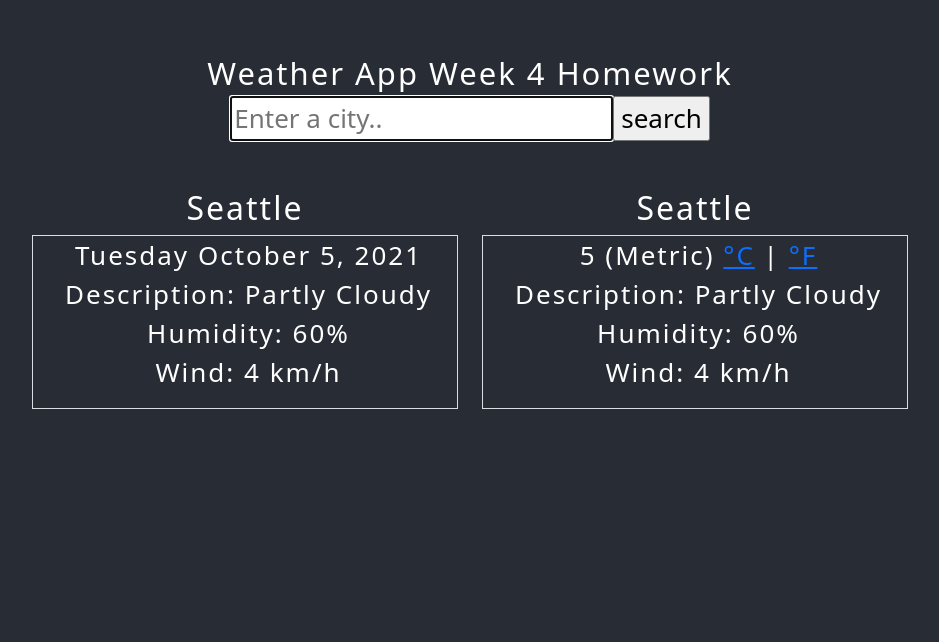
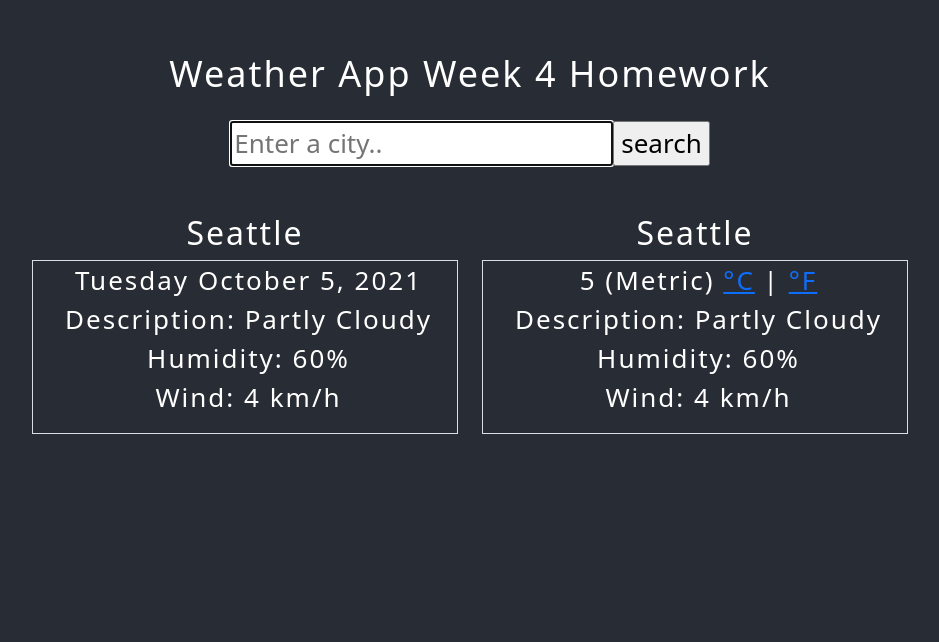
Before and after one commit to Giggles999/weather-react, a React (Create React App) app: page / in a window 1280 px wide. Shown: the part 158-800 px from the top of the page, without its empty margins (170-1109 px from the left). Built offline with nearby package versions, Linux system fonts and the light colour scheme.

Commit message:
Clean up CSS files

```diff
--- a/src/App.css
+++ b/src/App.css
@@ -13,6 +13,7 @@
   color: white;
   font-weight: 100;
   letter-spacing: 2px;
+
 }
 
 .App-body {
@@ -21,27 +22,8 @@
 }
 
 .App h1{
-  font-size: calc(15px + 2vmin);
+  font-size: calc(20px + 2vmin);
   font-weight: 500;
   line-height: 29px;
+  padding: 25px;
 }
-
-li {
-  list-style: none;
-  text-align: center;
-}
-
-p {
-  border: 1px solid #dadde1;
-  padding: 0px 25px 0px 0px;
-}
-
-a,
-a:active,
-a:hover,
-a:visited {
-  display: inline-block;
-  text-decoration: none;
-  transition: 0.2s;
-  color: blueviolet;
-}
--- /dev/null
+++ b/src/Overview.css
@@ -0,0 +1,20 @@
+li {
+    list-style: none;
+    text-align: center;
+    margin: 0;
+  }
+
+  p {
+    border: 1px solid #dadde1;
+    padding: 0px 25px 0px 0px;
+  }
+
+  a,
+  a:active,
+  a:hover,
+  a:visited {
+    display: inline-block;
+    text-decoration: none;
+    transition: 0.2s;
+    color: blueviolet;
+  }
--- a/src/Overview.js
+++ b/src/Overview.js
@@ -1,5 +1,5 @@
 import React, { useState } from "react";
-
+import "./Overview.css";
 
 export default function City(props) {
   let [temperature, setTemperature] = useState(props.temperature);
```
